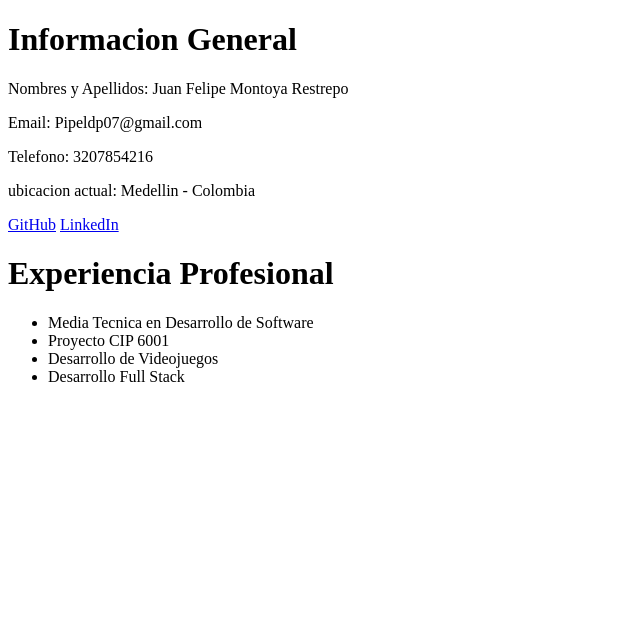
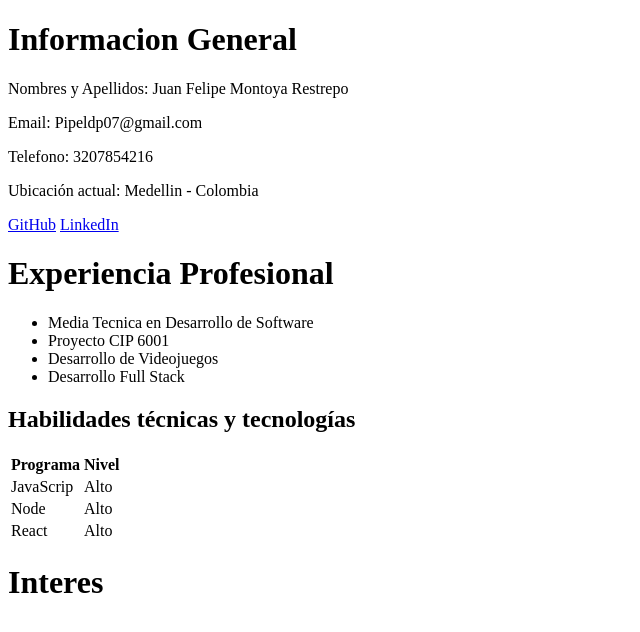
Before and after one commit to FeLiP3MoNToYa/html-intro, a plain HTML site: page index.html in a window 1280 px wide. Shown: the whole page, without its empty margins (0-640 px from the left). Drawn offline with Linux system fonts and the light colour scheme.

Commit message:
Tercer Div

```diff
--- a/index.html
+++ b/index.html
@@ -12,7 +12,7 @@
       <p>Nombres y Apellidos: Juan Felipe Montoya Restrepo</p>
       <p>Email: Pipeldp07@gmail.com</p>
       <p>Telefono: 3207854216</p>
-      <p>ubicacion actual: Medellin - Colombia</p>
+      <p>Ubicación actual: Medellin - Colombia</p>
       <a href="https://github.com/FeLiP3MoNToYa?tab=repositories">GitHub</a>
       <a href="https://www.linkedin.com/in/pipe-montoya-091322169/">LinkedIn</a>
     </div>
@@ -25,5 +25,34 @@
         <li>Desarrollo Full Stack</li>
       </ul>
     </div>
+    <div id="Habilidades">
+      <h2>Habilidades técnicas y tecnologías</h2>
+      <table>
+        <tr>
+          <th>Programa</th>
+          <th>Nivel</th>
+        </tr>
+        <tr>
+          <td>JavaScrip</td>
+          <td>Alto</td>
+        </tr>
+        <tr>
+          <td>Node</td>
+          <td>Alto</td>
+        </tr>
+        <tr>
+          <td>React</td>
+          <td>Alto</td>
+        </tr>
+      </table>
+    </div>
+    <div id="Intereses">
+      <h1>Interes</h1>
+      <table>
+        <tr>
+          <th></th>
+        </tr>
+      </table>
+    </div>
   </body>
 </html>
```
